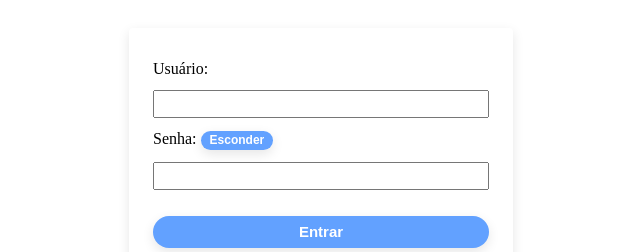
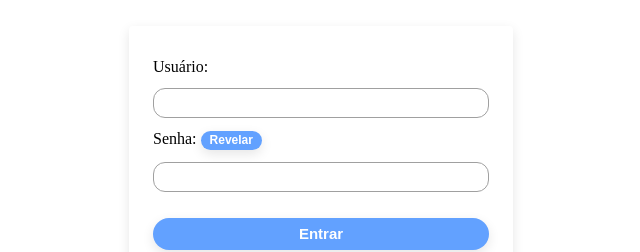
Before and after one commit to Gabrits/serratec-react-g2, a React (Vite) app in the folder trabalho-final/: page /auth/login in a window 1280 px wide. Shown: the part 198-450 px from the top of the page, without its empty margins (319-959 px from the left). Built offline with nearby package versions, Linux system fonts and the light colour scheme.

Commit message:
fix: corrigindo problema no botão de revelar senha

```diff
--- a/trabalho-final/src/pages/auth/Login/index.jsx
+++ b/trabalho-final/src/pages/auth/Login/index.jsx
@@ -7,7 +7,7 @@ import "./style.css";
 function Login() {
   const [username, setUsername] = useState("");
   const [password, setPassword] = useState("");
-  const [revealPassword, setRevealPassword] = useState("false");
+  const [revealPassword, setRevealPassword] = useState(false);
 
   const handleRevealPassword = (e) => {
     e.preventDefault();
--- a/trabalho-final/src/pages/auth/Login/style.css
+++ b/trabalho-final/src/pages/auth/Login/style.css
@@ -41,6 +41,10 @@
 
 .login-form .custom-form-text-group .custom-form-input {
   height: 1.5rem;
+  border-radius: 12px;
+  border: 1px solid rgb(160, 160, 160);
+  padding: 2px 12px;
+  font-size: 14px;
 }
 
 /* Estilização dos botões */
```
